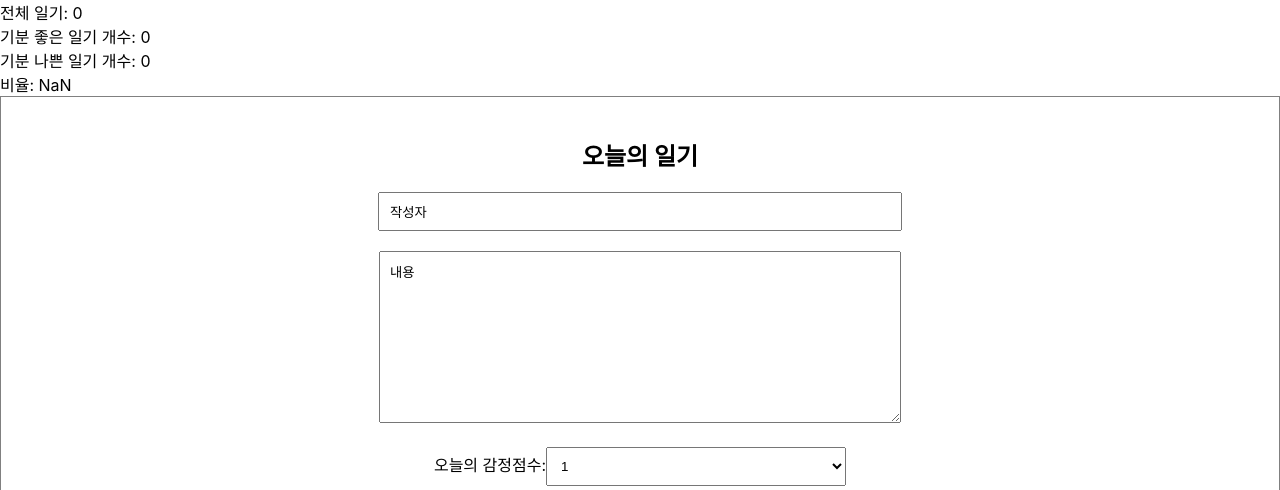
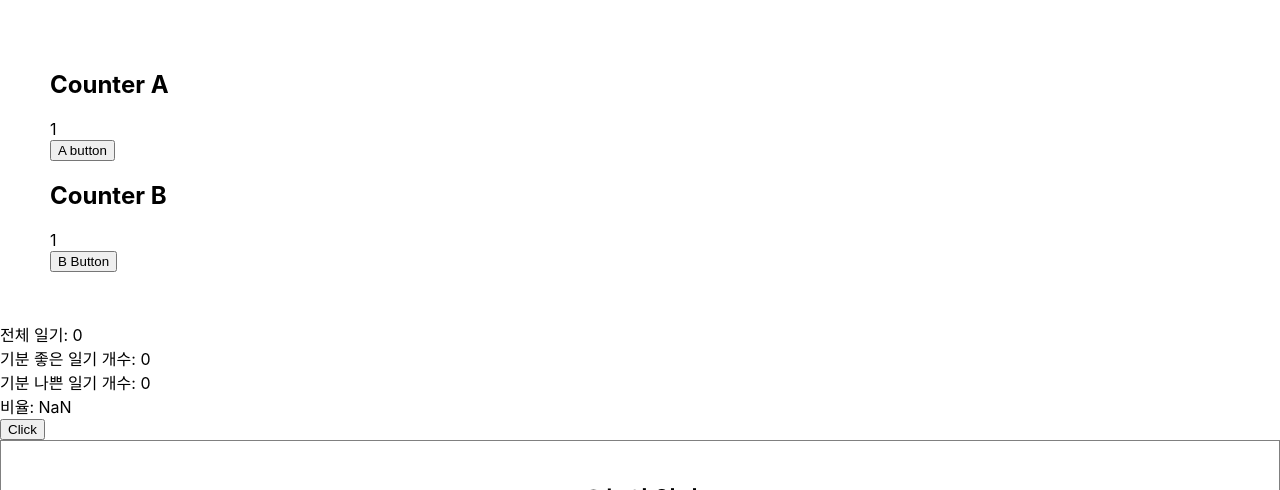
Before and after one commit to choidoorim/inflean-react-lecture, a React (Create React App) app: page / in a window 1280 px wide. Shown: the top 490 px of the page. Built offline with nearby package versions, Linux system fonts and the light colour scheme; no server answers.

Commit message:
feat: react memo

```diff
--- a/package.json
+++ b/package.json
@@ -15,7 +15,7 @@
     "web-vitals": "^2.1.4"
   },
   "scripts": {
-    "start": "react-scripts start",
+    "start": "PORT=3001 react-scripts start",
     "build": "react-scripts build",
     "test": "react-scripts test",
     "eject": "react-scripts eject"
--- a/src/App.js
+++ b/src/App.js
@@ -2,6 +2,7 @@ import React, { useState, useRef, useEffect, useMemo } from "react";
 import "./App.css";
 import DiaryEditor from "./DiaryEditor";
 import DiaryList from "./DiaryList";
+import OptimizeTest from "./OptimizeTest";
 
 // https://jsonplaceholder.typicode.com/comments
 function App() {
@@ -44,7 +45,6 @@ function App() {
   };
 
   const onDelete = (diaryId) => {
-    console.log(`${diaryId} 를 삭제합니다`);
     const newDiaryList = diary.filter((data) => data.id !== diaryId);
     setDiary(newDiaryList);
   };
@@ -58,8 +58,6 @@ function App() {
   };
 
   const getDiaryAnalysis = useMemo(() => {
-    console.log("일기 분석 시작!");
-
     const goodCount = diary.filter((it) => it.emotion >= 3).length;
     const badCount = diary.length - goodCount;
     const goodRatio = (goodCount / diary.length) * 100;
@@ -70,10 +68,20 @@ function App() {
 
   return (
     <div className="App">
+      <OptimizeTest />
       <div>전체 일기: {diary.length}</div>
       <div>기분 좋은 일기 개수: {goodCount}</div>
       <div>기분 나쁜 일기 개수: {badCount}</div>
       <div>비율: {goodRatio}</div>
+      <div>
+        <a
+          href="http://localhost:3000/v1/oauth/kakao"
+          target="_blank"
+          rel="noreferrer"
+        >
+          <button>Click</button>
+        </a>
+      </div>
       <DiaryEditor onCreate={onCreate} />
       <DiaryList onDelete={onDelete} onEdit={onEdit} diaryList={diary} />
     </div>
--- /dev/null
+++ b/src/OptimizeTest.js
@@ -0,0 +1,78 @@
+import React, { useState, useEffect } from "react";
+
+// const Textview = React.memo(({ text }) => {
+//   useEffect(() => {
+//     console.log(`Update :: Text : ${text}`);
+//   });
+//   return <div>{text}</div>;
+// });
+
+// const CountView = React.memo(({ count }) => {
+//   useEffect(() => {
+//     console.log(`Update :: Count : ${count}`);
+//   });
+//   return <div>{count}</div>;
+// });
+
+const CounterA = React.memo(({ count }) => {
+  useEffect(() => {
+    console.log(`Update :: CounterA : ${count}`);
+  });
+  return <div>{count}</div>;
+});
+
+const CounterB = React.memo(({ obj }) => {
+  useEffect(() => {
+    console.log(`Update :: CounterB : ${obj.count}`);
+  });
+  return <div>{obj.count}</div>;
+});
+
+const areEqual = (prev, next) => {
+  return prev.obj.count === next.obj.count;
+};
+
+const MemoizedCounterB = React.memo(CounterB, areEqual);
+
+const OptimizeTest = () => {
+  const [count, setCount] = useState(1);
+  const [obj, setObj] = useState({
+    count: 1,
+  });
+  // const [text, setText] = useState("");
+
+  return (
+    <div style={{ padding: 50 }}>
+      {/* <div>
+        <h2>count</h2>
+        <CountView count={count} />
+        <button onClick={() => setCount(count + 1)}>+</button>
+      </div> */}
+      <div>
+        <h2>Counter A</h2>
+        <CounterA count={count} />
+        <button onClick={() => setCount(count)}>A button</button>
+      </div>
+      <div>
+        <h2>Counter B</h2>
+        <MemoizedCounterB obj={obj} />
+        <button
+          onClick={() =>
+            setObj({
+              count: obj.count,
+            })
+          }
+        >
+          B Button
+        </button>
+      </div>
+      {/* <div>
+        <h2>text</h2>
+        <Textview text={text} />
+        <input value={text} onChange={(e) => setText(e.target.value)}></input>
+      </div> */}
+    </div>
+  );
+};
+
+export default OptimizeTest;
```
Also changed, not shown: notes/react-basic-diary/react-memo.md (added, +52 -0 lines).
